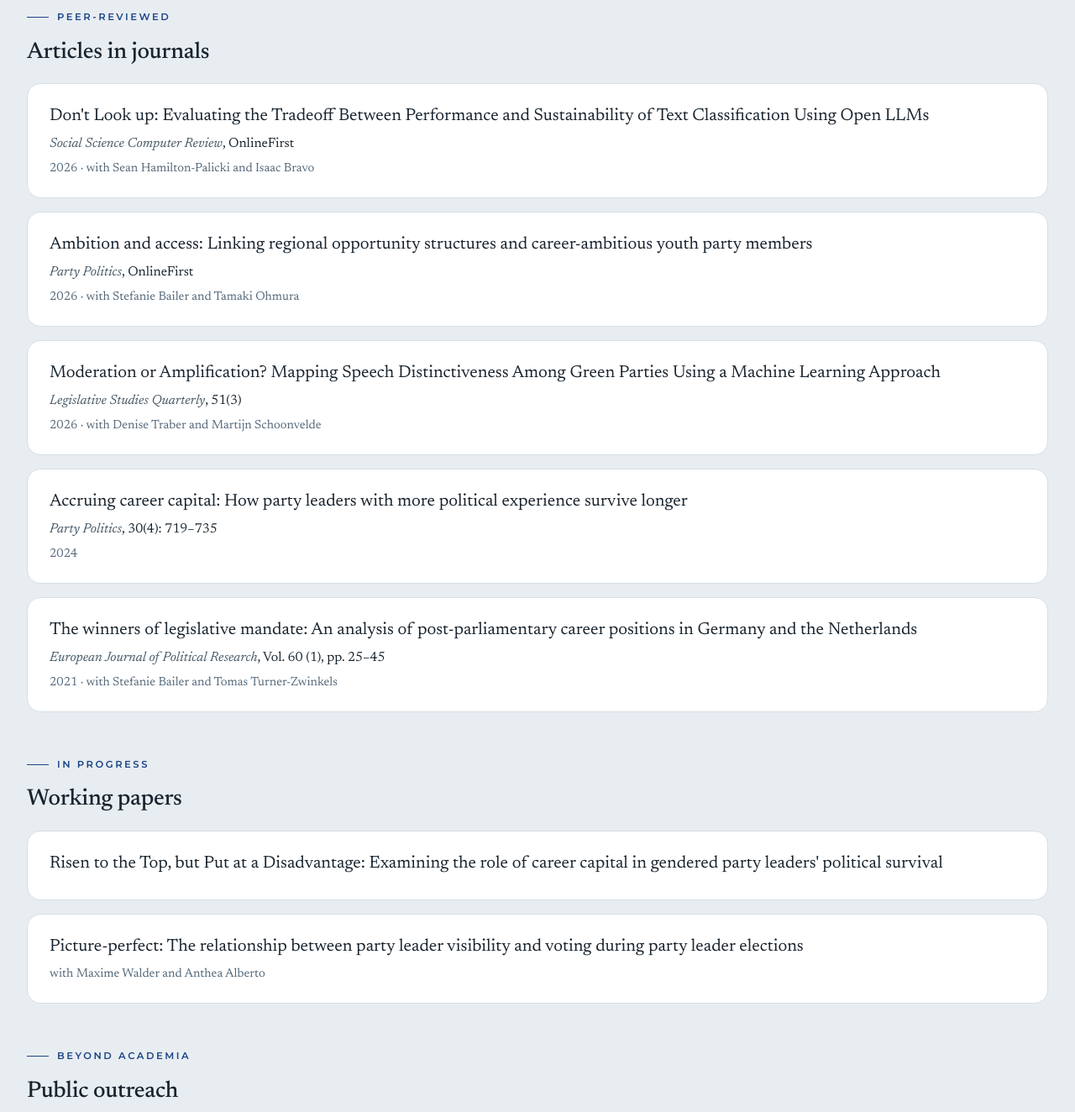
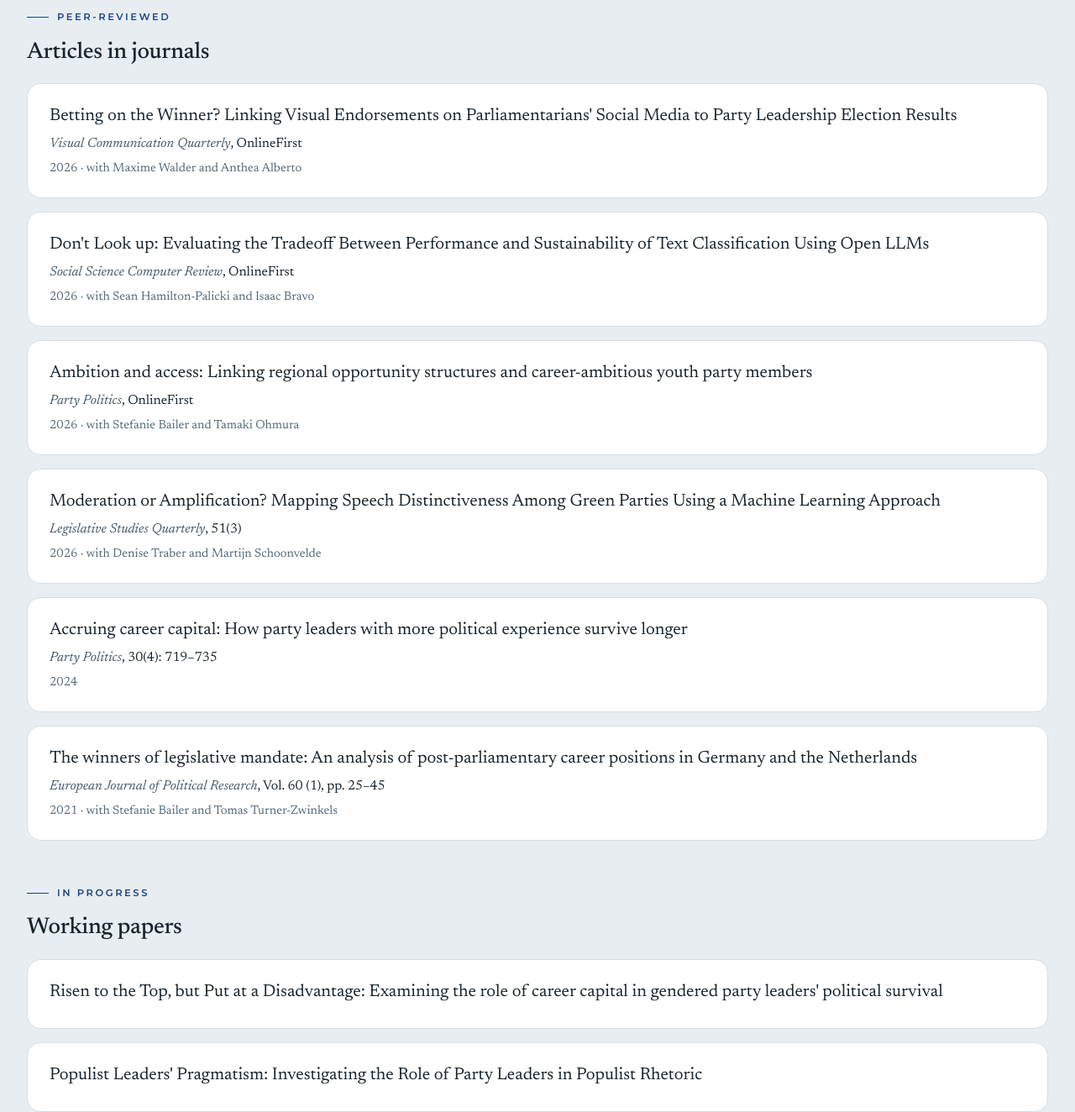
Before and after one commit to clint-claessen/clint-claessen.github.io, a plain HTML site: page publications.html in a window 1280 px wide. Shown: the part 595-1919 px from the top of the page at 84% size. Drawn offline with Linux system fonts and the light colour scheme.

Commit message:
Publications: Betting on the Winner? (Visual Communication Quarterly, 2026)
The article formerly listed as the working paper "Picture-perfect" is
published, with Maxime Walder and Anthea Alberto, and moves to the top of
the peer-reviewed list with its DOI. The working-papers list now carries
"Populist Leaders' Pragmatism" from the CV in its place; the homepage
counter goes to six articles.

Co-Authored-By: Claude Fable 5.1 <noreply@anthropic.com>
Claude-Session: https://claude.ai/code/session_01D4gfLXzxLZR7yC7x5oawcb

```diff
--- a/publications.html
+++ b/publications.html
@@ -54,6 +54,11 @@
         <h2>Articles in journals</h2>
         <ol class="pub-list">
           <li data-reveal>
+            <span class="title"><a href="https://doi.org/10.1080/15551393.2026.2638150" target="_blank" rel="noopener">Betting on the Winner? Linking Visual Endorsements on Parliamentarians' Social Media to Party Leadership Election Results</a></span>
+            <span class="venue">Visual Communication Quarterly</span>, OnlineFirst
+            <span class="meta">2026 · with Maxime Walder and Anthea Alberto</span>
+          </li>
+          <li data-reveal data-delay="1">
             <span class="title"><a href="https://doi.org/10.1177/08944393261473230" target="_blank" rel="noopener">Don't Look up: Evaluating the Tradeoff Between Performance and Sustainability of Text Classification Using Open LLMs</a></span>
             <span class="venue">Social Science Computer Review</span>, OnlineFirst
             <span class="meta">2026 · with Sean Hamilton-Palicki and Isaac Bravo</span>
@@ -89,8 +94,7 @@
             <span class="title">Risen to the Top, but Put at a Disadvantage: Examining the role of career capital in gendered party leaders' political survival</span>
           </li>
           <li data-reveal data-delay="1">
-            <span class="title">Picture-perfect: The relationship between party leader visibility and voting during party leader elections</span>
-            <span class="meta">with Maxime Walder and Anthea Alberto</span>
+            <span class="title">Populist Leaders' Pragmatism: Investigating the Role of Party Leaders in Populist Rhetoric</span>
           </li>
         </ul>
       </div>
```
Also changed, not shown: index.html (+1 -1 lines).
